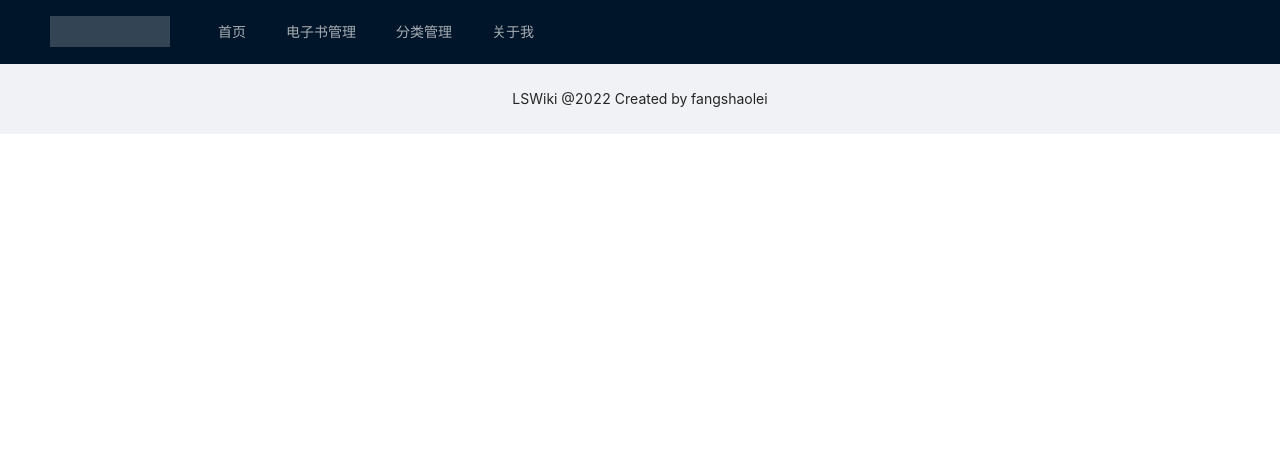
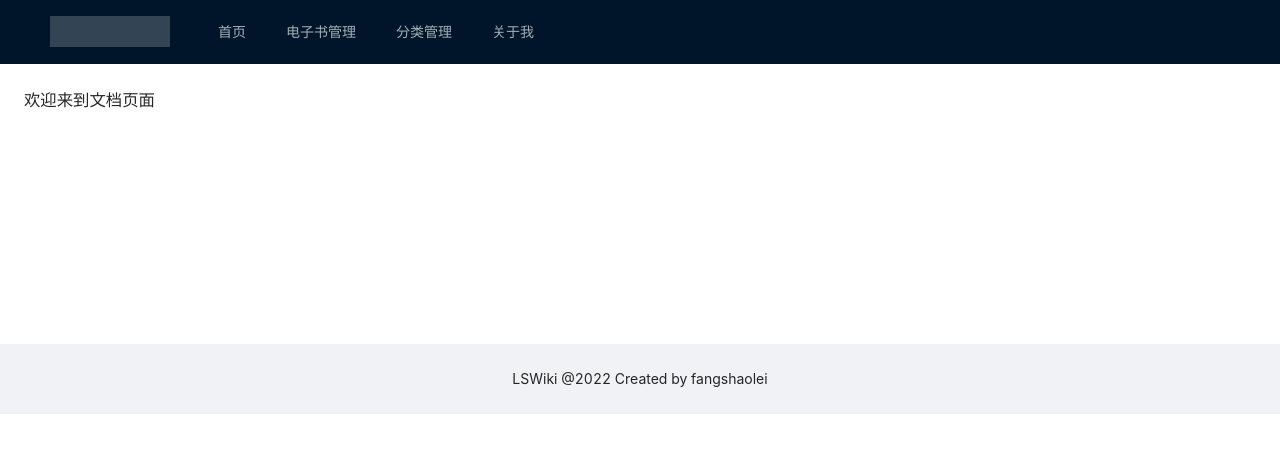
Before and after one commit to fckey/wiki, a Vue app in the folder web/: page /doc in a window 1280 px wide. Shown: the top 452 px of the page. Built offline with nearby package versions, Linux system fonts and the light colour scheme; no server answers.

Commit message:
8-12 增加文档页面，点击首页电子书可以进入文档页面

```diff
--- a/web/src/router/index.ts
+++ b/web/src/router/index.ts
@@ -1,6 +1,7 @@
-import { createRouter, createWebHistory, RouteRecordRaw } from 'vue-router'
+import {createRouter, createWebHistory, RouteRecordRaw} from 'vue-router'
 import Home from '../views/home.vue'
 import About from '../views/about.vue'
+import Doc from '../views/doc.vue'
 import AdminEbook from '../views/admin/admin-ebook.vue'
 import AdminCategory from '../views/admin/admin-category.vue'
 import AdminDoc from '../views/admin/admin-doc.vue'
@@ -21,6 +22,11 @@
         // component: () => import(/* webpackChunkName: "about" */ '../views/about.vue')
     },
     {
+        path: '/doc',
+        name: 'Doc',
+        component: Doc
+    },
+    {
         path: '/admin/ebook',
         name: 'AdminEbook',
         component: AdminEbook
@@ -29,7 +35,7 @@
         path: '/admin/category',
         name: 'AdminCategory',
         component: AdminCategory
-  },{
+    }, {
         path: '/admin/doc',
         name: 'AdminDoc',
         component: AdminDoc
--- /dev/null
+++ b/web/src/views/doc.vue
@@ -0,0 +1,9 @@
+<template>
+  <a-layout>
+    <a-layout-content :style="{ background: '#fff', padding: '24px', margin: 0, minHeight: '280px' }">
+      <div class="doc">
+        <h1>欢迎来到文档页面</h1>
+      </div>
+    </a-layout-content>
+  </a-layout>
+</template>
--- a/web/src/views/home.vue
+++ b/web/src/views/home.vue
@@ -12,7 +12,7 @@
         </a-menu-item>
         <a-sub-menu v-for="item in level1" :key="item.id">
           <template v-slot:title>
-            <span>{{item.name}}</span>
+            <span><user-outlined />{{item.name}}</span>
           </template>
           <a-menu-item v-for="child in item.children" :key="child.id">
             <MailOutlined /><span>{{child.name}}</span>
@@ -24,7 +24,7 @@
         :style="{ background: '#fff', padding: '24px', margin: 0, minHeight: '280px' }"
     >
       <div class="welcome" v-show="isShowWelcome">
-        <h1>欢迎来到方绍雷的知识分享平台</h1>
+        <h1>欢迎使用甲蛙知识库</h1>
       </div>
       <a-list v-show="!isShowWelcome" item-layout="vertical" size="large" :grid="{ gutter: 20, column: 3 }" :data-source="ebooks">
         <template #renderItem="{ item }">
@@ -37,7 +37,9 @@
             </template>
             <a-list-item-meta :description="item.description">
               <template #title>
-                <a :href="item.href">{{ item.name }}</a>
+                <router-link :to="'/doc?ebookId=' + item.id">
+                  {{ item.name }}
+                </router-link>
               </template>
               <template #avatar><a-avatar :src="item.cover"/></template>
             </a-list-item-meta>
```
Lines whose indentation alone changed are shown as unchanged.
